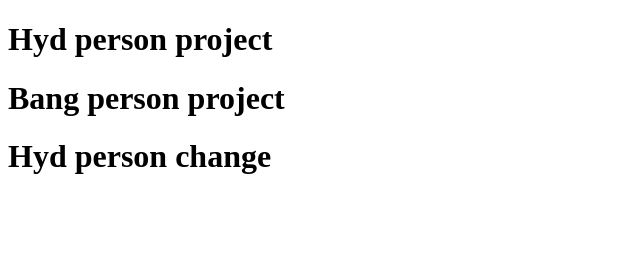
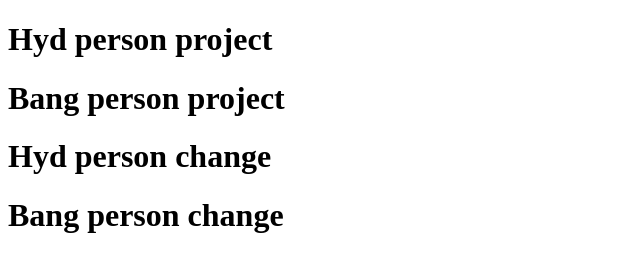
Before and after one commit to Arifa-Sanjamala2002/git-2, a plain HTML site: page index.html in a window 1280 px wide. Shown: the whole page, without its empty margins (0-640 px from the left). Drawn offline with Linux system fonts and the light colour scheme.

Commit message:
Bang changes

```diff
--- a/index.html
+++ b/index.html
@@ -9,5 +9,6 @@
     <h1>Hyd person project</h1>
     <h1>Bang person project</h1>
     <h1>Hyd person change</h1>
+    <h1>Bang person change</h1>
 </body>
 </html>
```
